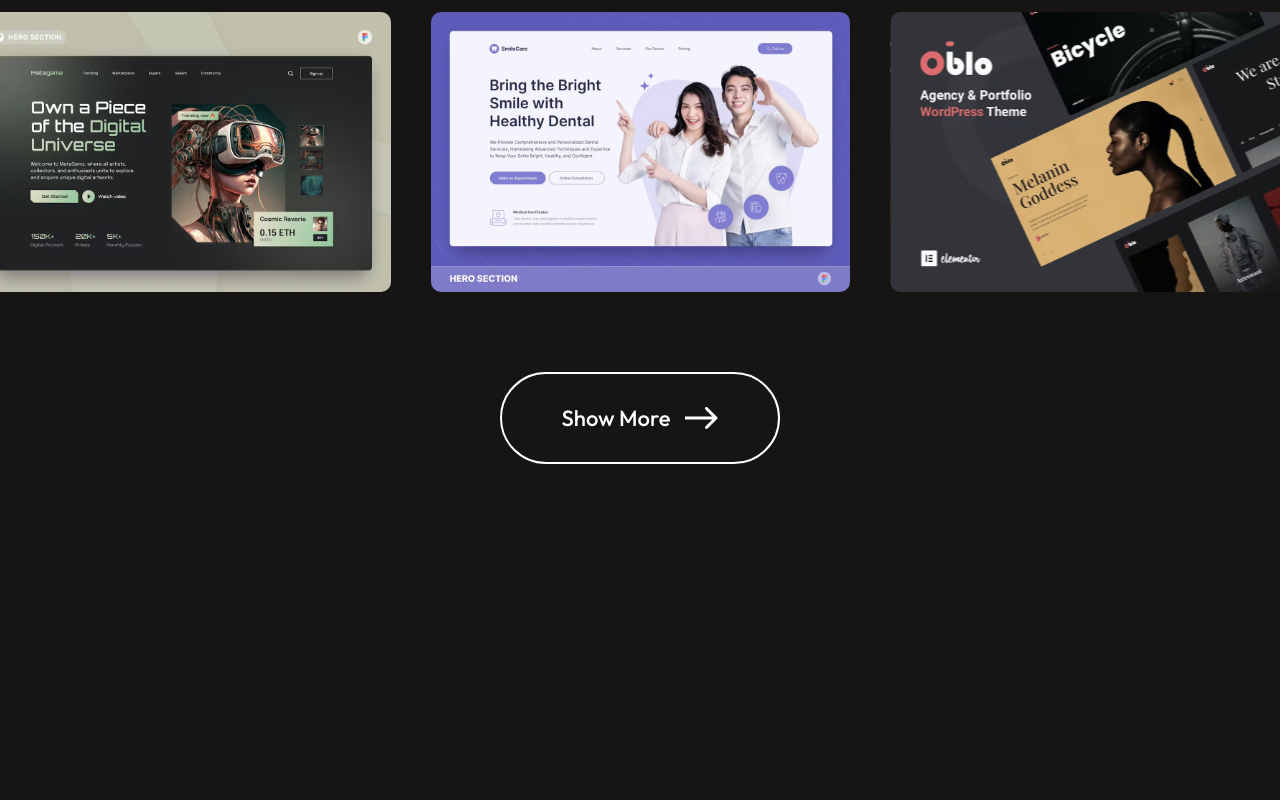
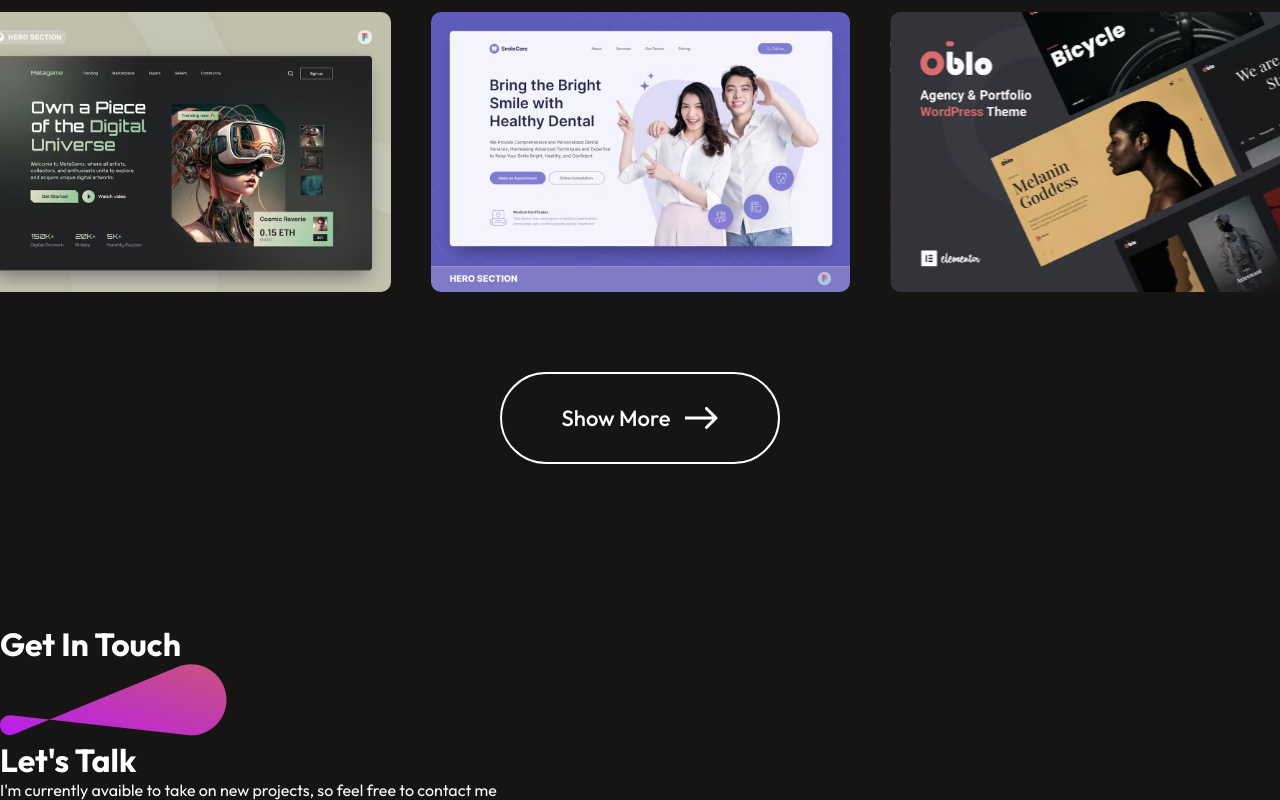
Before and after one commit to Giancarlo49/portfolio2024, a React (Vite) app: page / in a window 1280 px wide. Shown: the part 4155-4955 px from the top of the page. Before the commit the page ends 4699 px from the top, so only its background shows below. Built offline with nearby package versions, Linux system fonts and the light colour scheme.

Commit message:
contact page start

```diff
--- a/src/App.jsx
+++ b/src/App.jsx
@@ -4,6 +4,7 @@ import Hero from './Components/Hero/Hero'
 import About from './Components/About/About'
 import Services from './Components/Services/Services'
 import MyWork from './Components/MyWork/MyWork'
+import Contact from './Components/Contact/Contact'
 
 const App = () => {
   return (
@@ -13,6 +14,7 @@ const App = () => {
       <About />
       <Services />
       <MyWork />
+      <Contact/>
 
     </div>
   )
--- /dev/null
+++ b/src/Components/Contact/Contact.jsx
@@ -0,0 +1,30 @@
+import 'react'
+import './Contact.css'
+import theme_pattern from '../../assets/theme_pattern.svg'
+import mail_icon from '../../assets/mail_icon.svg'
+import location_icon from '../../assets/location_icon.svg'
+import call_icon from '../../assets/call_icon.svg'
+
+const Contact = () => {
+  return (
+      <div className='contact'>
+          <div className="contact-title">
+              <h1>Get In Touch</h1>
+              <img src={theme_pattern} alt="" />
+          </div>
+          <div className="contact-section">
+              <div className="contact-left">
+                  <h1>Let's Talk</h1>
+                  <p>I'm currently avaible to take on new projects, so feel free to contact me</p>
+                  <div className="contact-details">
+                      <div className="contact-detail"></div>
+                      <div className="contact-detail"></div>
+                      <div className="contact-detail"></div>
+                  </div>
+              </div>
+          </div>
+    </div>
+  )
+}
+
+export default Contact
```
Also changed, not shown: src/Components/Contact/Contact.css (added).
